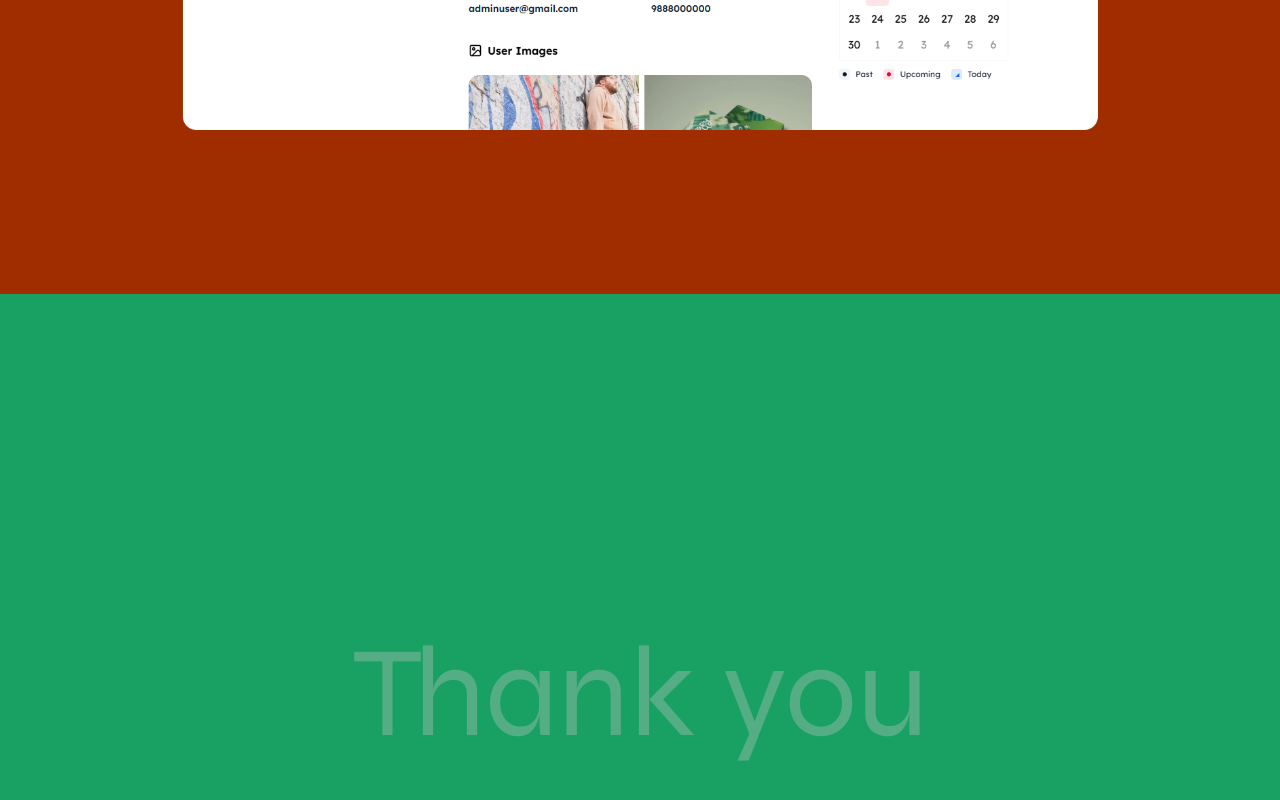
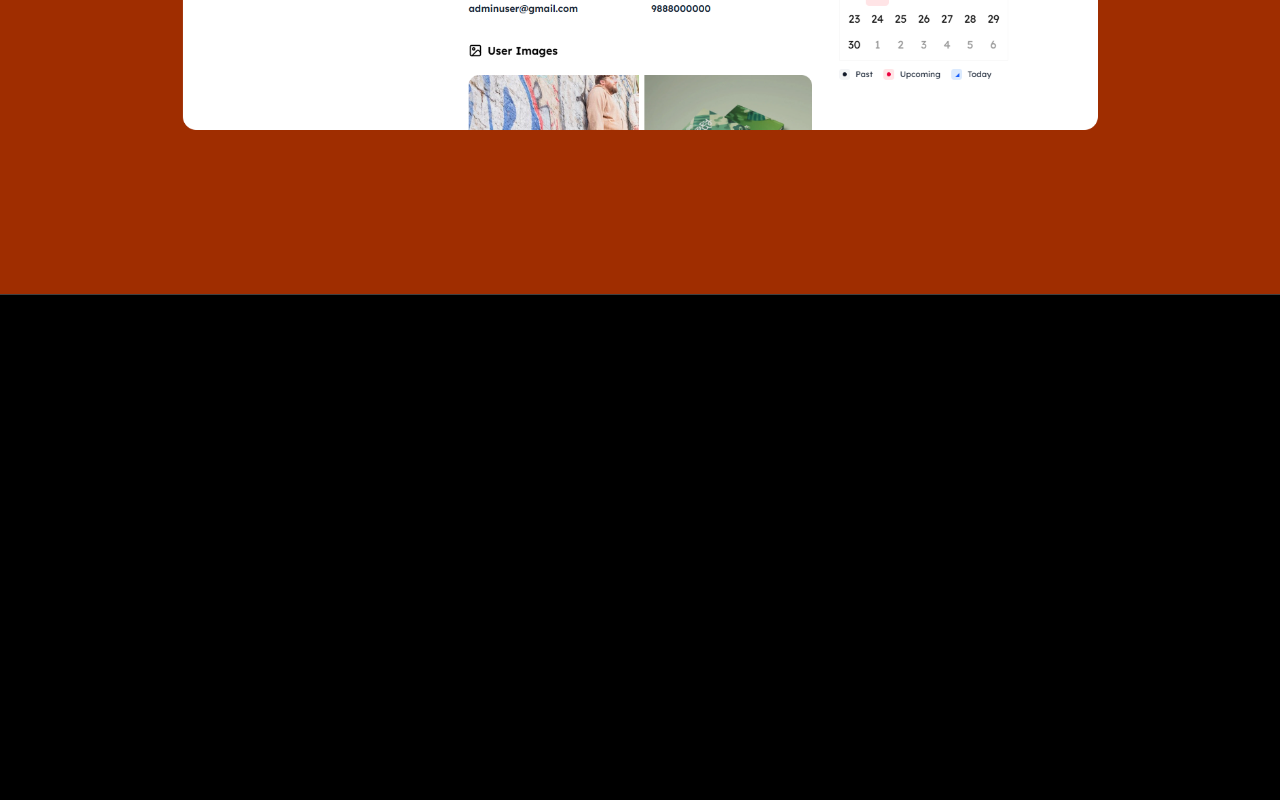
Before and after one commit to arunrajwebdeveloper/portfolio, a React (Vite) app: page / in a window 1280 px wide. Shown: the part 7051-7851 px from the top of the page. Built offline with nearby package versions, Linux system fonts and the light colour scheme.

Commit message:
sticky footer

```diff
--- a/src/App.tsx
+++ b/src/App.tsx
@@ -6,6 +6,7 @@ import { useLenis } from "./hooks/useLenis";
 import LandingSection from "./components/LandingSection";
 import AboutSection from "./components/AboutSection";
 import StackSection from "./components/StackSection";
+import Footer from "./components/Footer";
 
 function App() {
   useLenis();
@@ -49,12 +50,7 @@ function App() {
         </div>
       </Section>
 
-      <Section
-        className="flex justify-center items-center bg-[#18a163]"
-        isBoxed={false}
-      >
-        <h2 className=" text-9xl text-[#55ad85]">Thank you</h2>
-      </Section>
+      <Footer />
     </>
   );
 }
--- /dev/null
+++ b/src/components/Footer.tsx
@@ -0,0 +1,12 @@
+export default function Footer() {
+  return (
+    <footer
+      className="relative h-[800px] bg-black"
+      style={{ clipPath: "polygon(0% 0, 100% 0%, 100% 100%, 0 100%)" }}
+    >
+      <div className="fixed bottom-0 h-[800px] w-full flex">
+        <h2 className="m-auto text-9xl text-gray-600">Thank you</h2>
+      </div>
+    </footer>
+  );
+}
```
